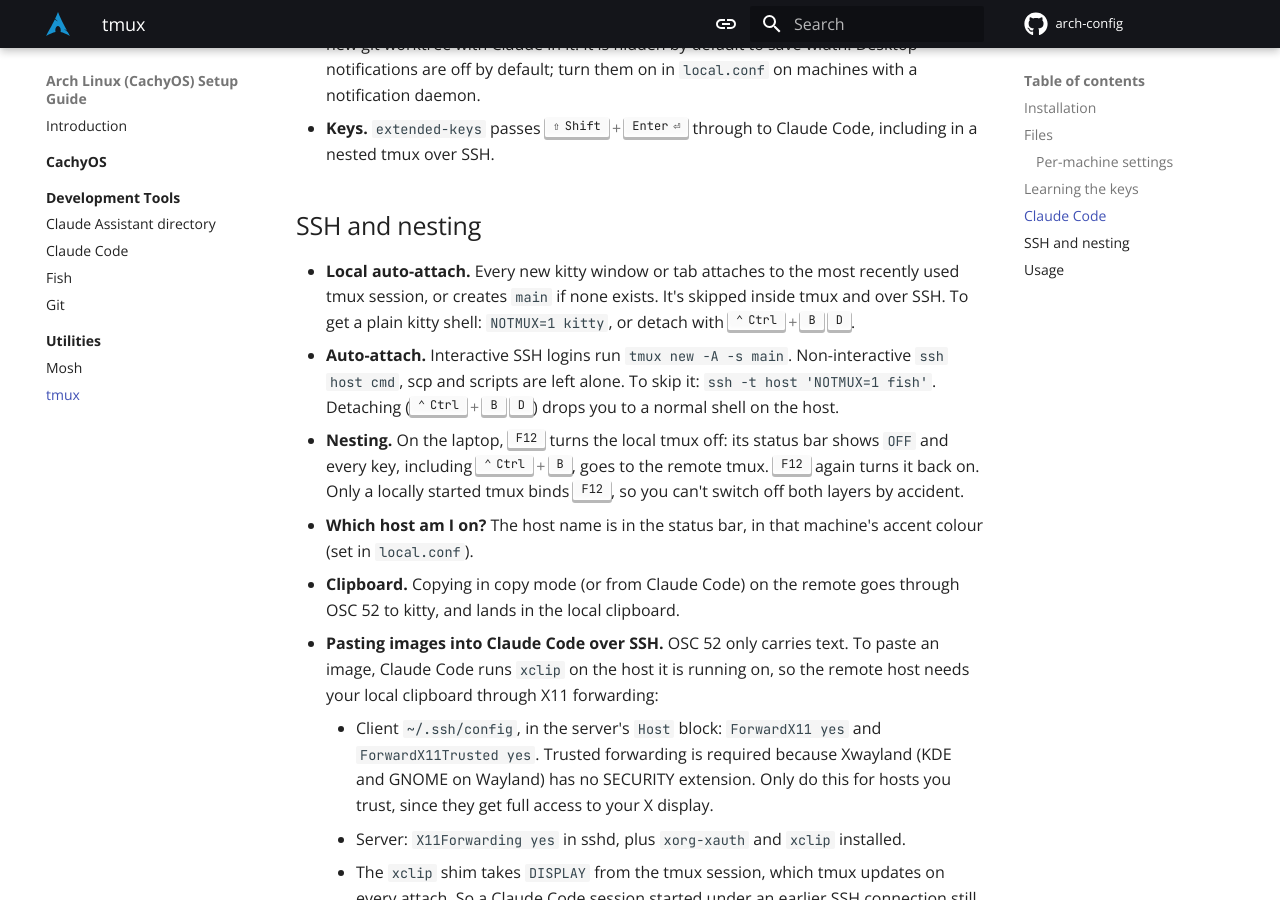
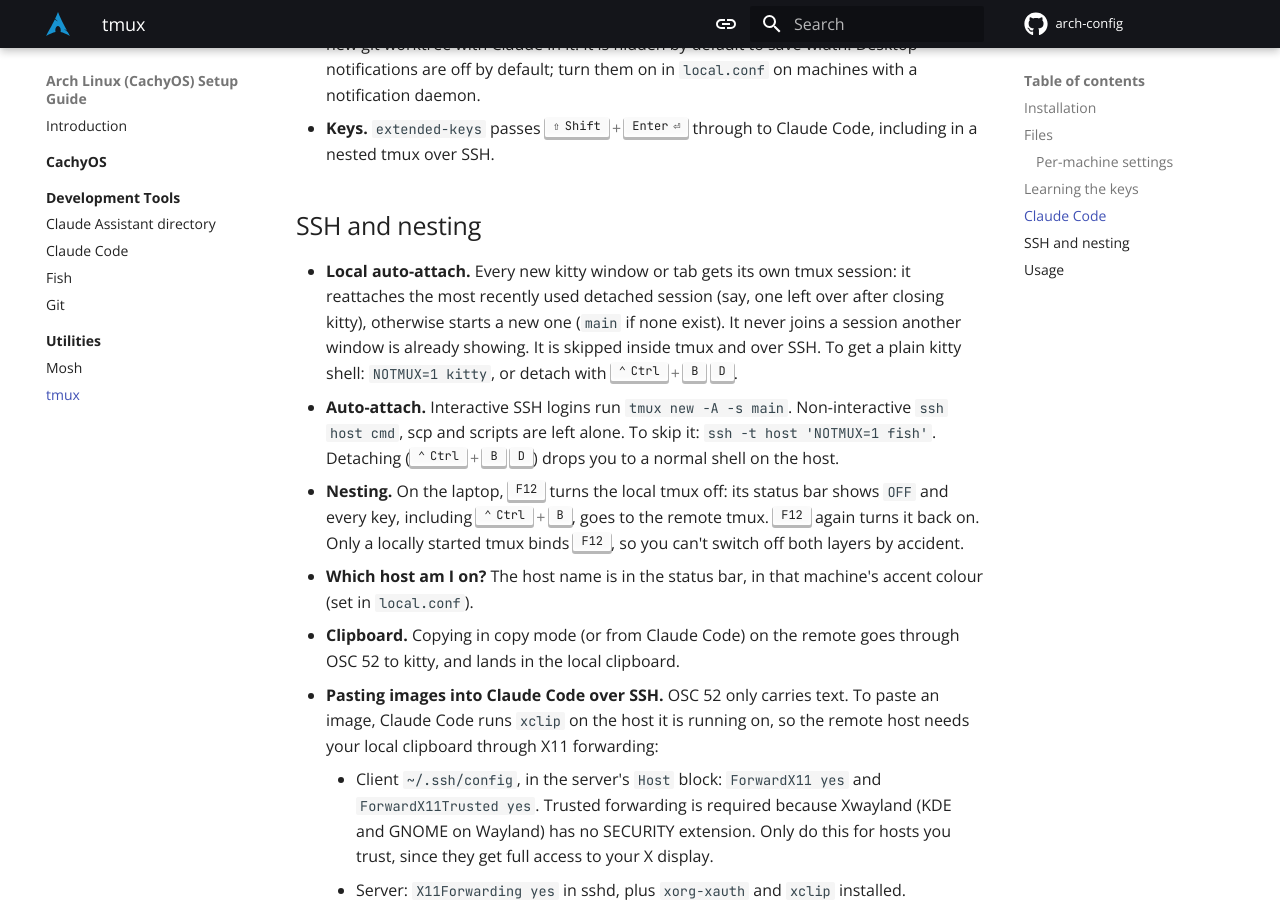
Before and after one commit to tahmidul612/arch-config, an MkDocs documentation site: the page built from docs/Utilities/tmux.md, in a window 1280 px wide and 900 px high, scrolled down 3221 px. Built offline with MkDocs 1.6.1 and Material for MkDocs 9.7.7, drawn with Linux system fonts in a browser that asks for light colours; plug-ins that fetch from the network failed and are left out; comment, search, counter and statistics services are not loaded.

Commit message:
fix(tmux): give each new kitty tab its own tmux session
A bare `tmux attach` joined the most recent session even when another
tab was already showing it, so Ctrl+Shift+T mirrored the current tab.
Reattach only a detached session (most recently used first), else
create `main` if none exist, else start a new session.

Co-Authored-By: Claude Opus 5.5 <noreply@anthropic.com>
Claude-Session: https://claude.ai/code/session_01DfNZy84eTfGuhB6QdPpQ5F

```diff
--- a/docs/Utilities/tmux.md
+++ b/docs/Utilities/tmux.md
@@ -99,7 +99,7 @@ tmux 3.8 also has native floating panes: ++ctrl+b++ ++asterisk++ opens one, ++ct
 
 ## SSH and nesting
 
-- **Local auto-attach.** Every new kitty window or tab attaches to the most recently used tmux session, or creates `main` if none exists. It's skipped inside tmux and over SSH. To get a plain kitty shell: `NOTMUX=1 kitty`, or detach with ++ctrl+b++ ++d++.
+- **Local auto-attach.** Every new kitty window or tab gets its own tmux session: it reattaches the most recently used detached session (say, one left over after closing kitty), otherwise starts a new one (`main` if none exist). It never joins a session another window is already showing. It is skipped inside tmux and over SSH. To get a plain kitty shell: `NOTMUX=1 kitty`, or detach with ++ctrl+b++ ++d++.
 - **Auto-attach.** Interactive SSH logins run `tmux new -A -s main`. Non-interactive `ssh host cmd`, scp and scripts are left alone. To skip it: `ssh -t host 'NOTMUX=1 fish'`. Detaching (++ctrl+b++ ++d++) drops you to a normal shell on the host.
 - **Nesting.** On the laptop, ++f12++ turns the local tmux off: its status bar shows `OFF` and every key, including ++ctrl+b++, goes to the remote tmux. ++f12++ again turns it back on. Only a locally started tmux binds ++f12++, so you can't switch off both layers by accident.
 - **Which host am I on?** The host name is in the status bar, in that machine's accent colour (set in `local.conf`).
```
Also changed, not shown: 1 other file.
